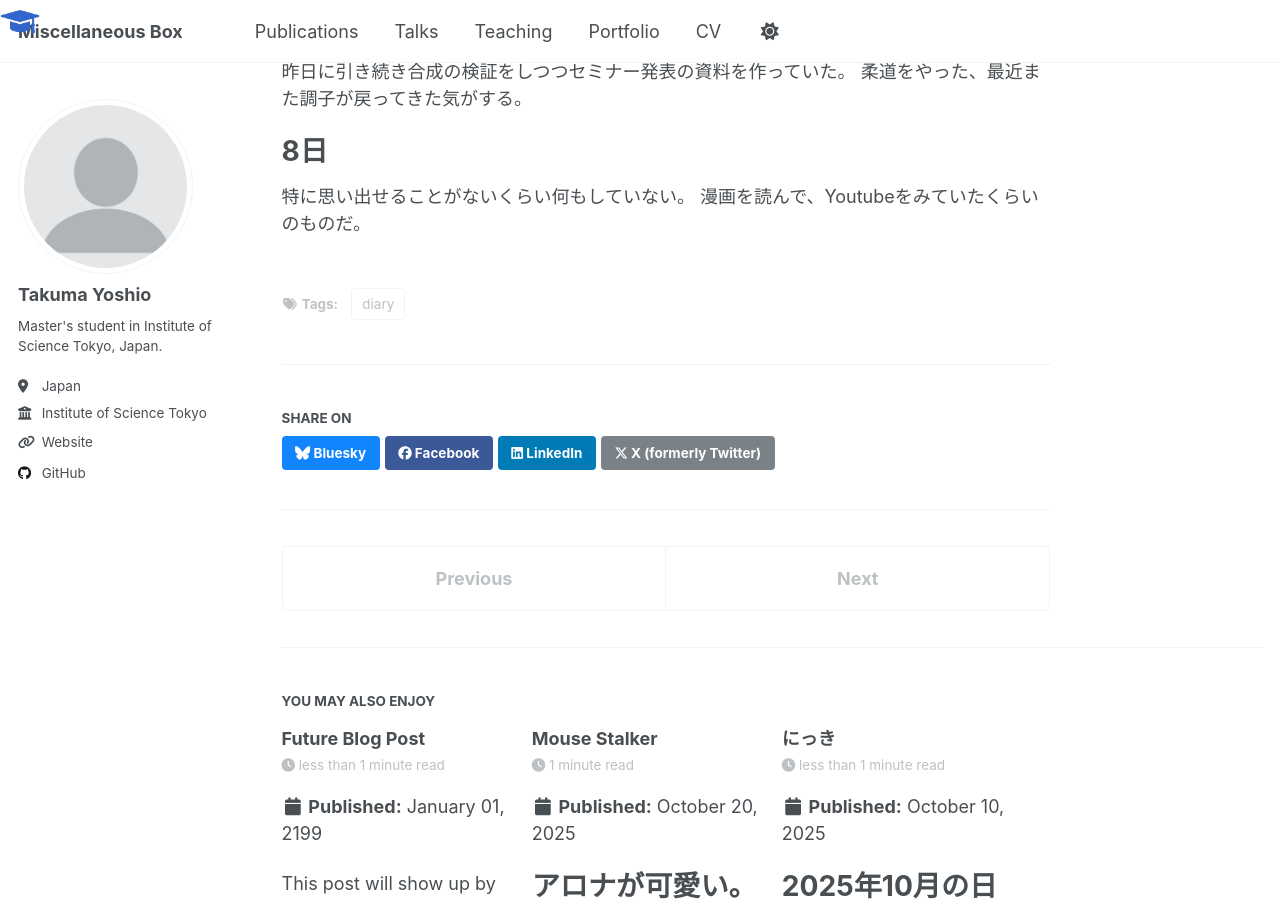
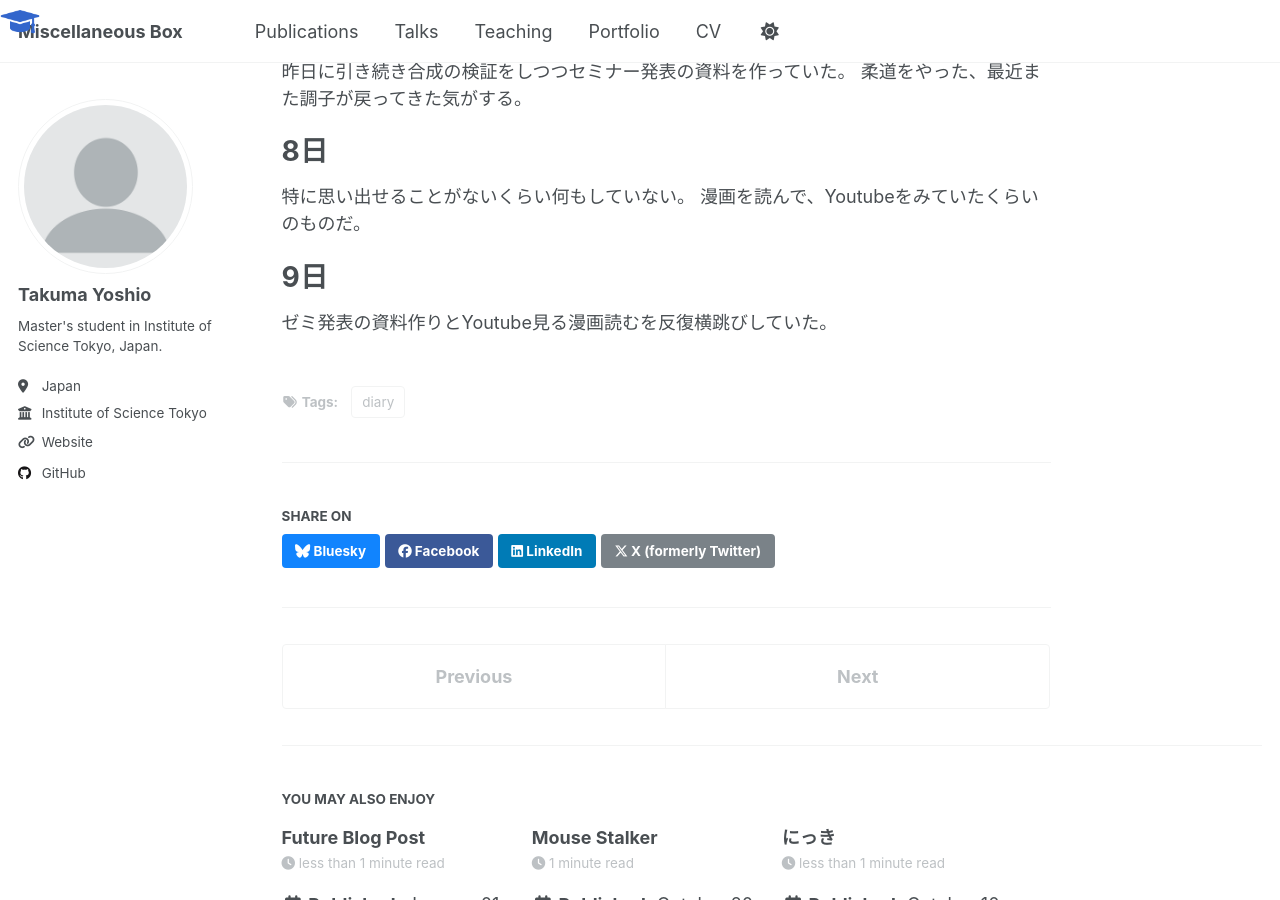
Before and after one commit to ta-yoshi02/ta-yoshi02.github.io, a Jekyll site: the page built from _posts/2025-11-01-blog-post.md, in a window 1280 px wide and 900 px high, scrolled down 1253 px. Built offline with Jekyll 4.4.1, drawn with Linux system fonts in a browser that asks for light colours; a script that is not in the unit is left out.

Commit message:
9日日記

```diff
--- a/_posts/2025-11-01-blog-post.md
+++ b/_posts/2025-11-01-blog-post.md
@@ -51,3 +51,6 @@ tags:
 # 8日
 特に思い出せることがないくらい何もしていない。
 漫画を読んで、Youtubeをみていたくらいのものだ。
+
+# 9日
+ゼミ発表の資料作りとYoutube見る漫画読むを反復横跳びしていた。
```
